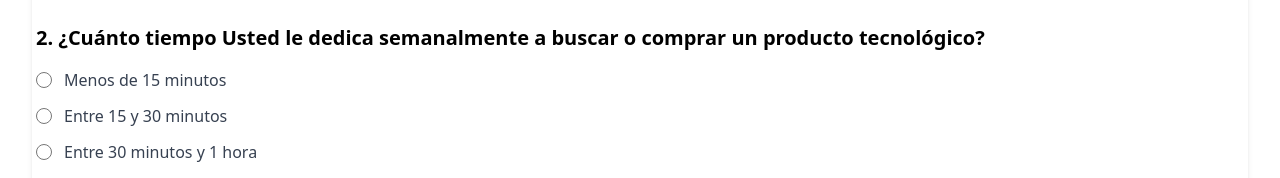
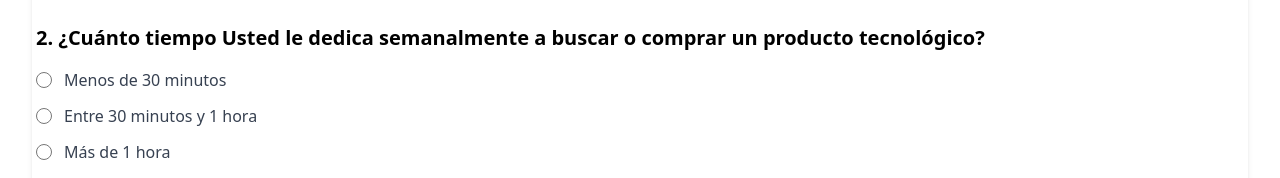
Before and after one commit to KevinCayo10/encuesta_front, a React (Vite) app: page / in a window 1280 px wide. Shown: the part 589-767 px from the top of the page. Built offline with nearby package versions, Linux system fonts and the light colour scheme.

Commit message:
add scroll init

```diff
--- a/src/components/Formulario.jsx
+++ b/src/components/Formulario.jsx
@@ -101,6 +101,8 @@ function Formulario() {
       toast.success("Datos enviados correctamente");
       // Reiniciar el formulario
       reset();
+      // Desplazamiento suave al inicio de la página
+      window.scrollTo({ top: 0, behavior: "smooth" });
     } catch (error) {
       console.error("Error:", error);
       toast.error("Hubo un error al enviar los datos");
@@ -207,11 +209,9 @@ function Formulario() {
         </h2>
         <div className="space-y-3">
           {[
-            "Menos de 15 minutos",
-            "Entre 15 y 30 minutos",
+            "Menos de 30 minutos",
             "Entre 30 minutos y 1 hora",
-            "Entre 1 hora y 3 horas",
-            "Más de 3 horas",
+            "Más de 1 hora",
           ].map((option) => (
             <div key={option} className="flex items-center space-x-3">
               <input
```
